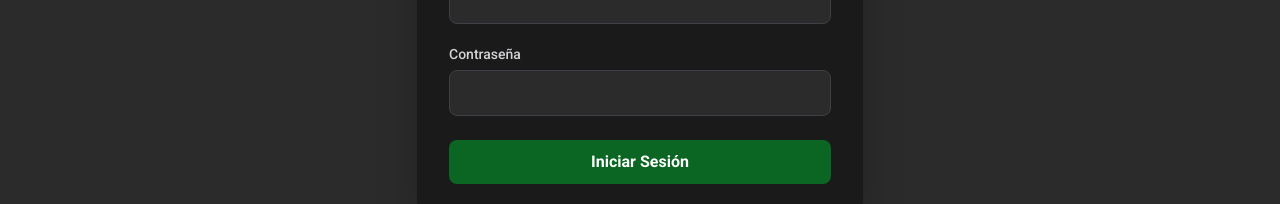
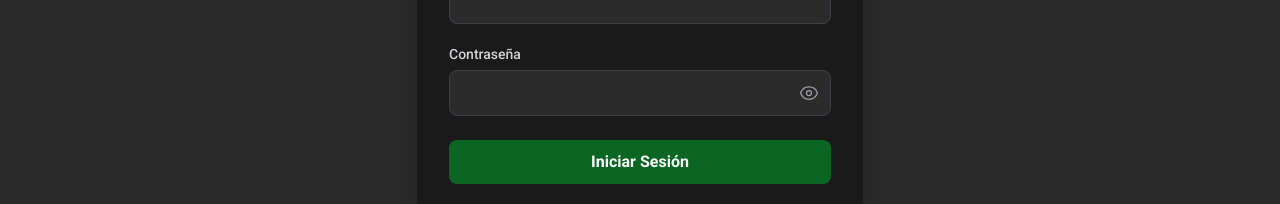
Before and after one commit to nehemix/pagina-tincho-moderna, a SvelteKit app: page /admin/login in a window 1280 px wide. Shown: the part 380-584 px from the top of the page. Built offline with nearby package versions, Linux system fonts and the light colour scheme.

Commit message:
ojito contraseña

```diff
--- a/src/routes/admin/login/+page.svelte
+++ b/src/routes/admin/login/+page.svelte
@@ -5,6 +5,7 @@
 	let { form }: { form: ActionData } = $props();
 
 	let loading = $state(false);
+	let showPassword = $state(false);
 </script>
 
 <svelte:head>
@@ -39,7 +40,21 @@
 
 			<div>
 				<label for="password" class="block text-sm font-medium text-zinc-300 mb-1.5">Contraseña</label>
-				<input id="password" name="password" type="password" required autocomplete="current-password" disabled={loading} class="w-full bg-[#2b2b2b] border border-zinc-700 rounded-lg px-4 py-2.5 text-white focus:outline-none focus:border-green-600 focus:ring-1 focus:ring-green-600 transition-colors disabled:opacity-50" />
+				<div class="relative">
+					<input id="password" name="password" type={showPassword ? "text" : "password"} required autocomplete="current-password" disabled={loading} class="w-full bg-[#2b2b2b] border border-zinc-700 rounded-lg px-4 py-2.5 pr-10 text-white focus:outline-none focus:border-green-600 focus:ring-1 focus:ring-green-600 transition-colors disabled:opacity-50" />
+					<button type="button" class="absolute inset-y-0 right-0 flex items-center pr-3 text-zinc-400 hover:text-zinc-200 focus:outline-none transition-colors" onclick={() => showPassword = !showPassword}>
+						{#if showPassword}
+							<svg xmlns="http://www.w3.org/2000/svg" fill="none" viewBox="0 0 24 24" stroke-width="1.5" stroke="currentColor" class="w-5 h-5">
+								<path stroke-linecap="round" stroke-linejoin="round" d="M3.98 8.223A10.477 10.477 0 001.934 12C3.226 16.338 7.244 19.5 12 19.5c.993 0 1.953-.138 2.863-.395M6.228 6.228A10.45 10.45 0 0112 4.5c4.756 0 8.773 3.162 10.065 7.498a10.523 10.523 0 01-4.293 5.774M6.228 6.228L3 3m3.228 3.228l3.65 3.65m7.894 7.894L21 21m-3.228-3.228l-3.65-3.65m0 0a3 3 0 10-4.243-4.243m4.242 4.242L9.88 9.88" />
+							</svg>
+						{:else}
+							<svg xmlns="http://www.w3.org/2000/svg" fill="none" viewBox="0 0 24 24" stroke-width="1.5" stroke="currentColor" class="w-5 h-5">
+								<path stroke-linecap="round" stroke-linejoin="round" d="M2.036 12.322a1.012 1.012 0 010-.639C3.423 7.51 7.36 4.5 12 4.5c4.638 0 8.573 3.007 9.963 7.178.07.207.07.431 0 .639C20.577 16.49 16.64 19.5 12 19.5c-4.638 0-8.573-3.007-9.963-7.178z" />
+								<path stroke-linecap="round" stroke-linejoin="round" d="M15 12a3 3 0 11-6 0 3 3 0 016 0z" />
+							</svg>
+						{/if}
+					</button>
+				</div>
 			</div>
 
 			<button type="submit" disabled={loading} class="w-full bg-[rgba(11,102,35,1)] hover:bg-green-800 text-white font-bold py-2.5 px-4 rounded-lg transition-all duration-300 disabled:opacity-50 disabled:cursor-not-allowed flex justify-center items-center mt-6">
```
